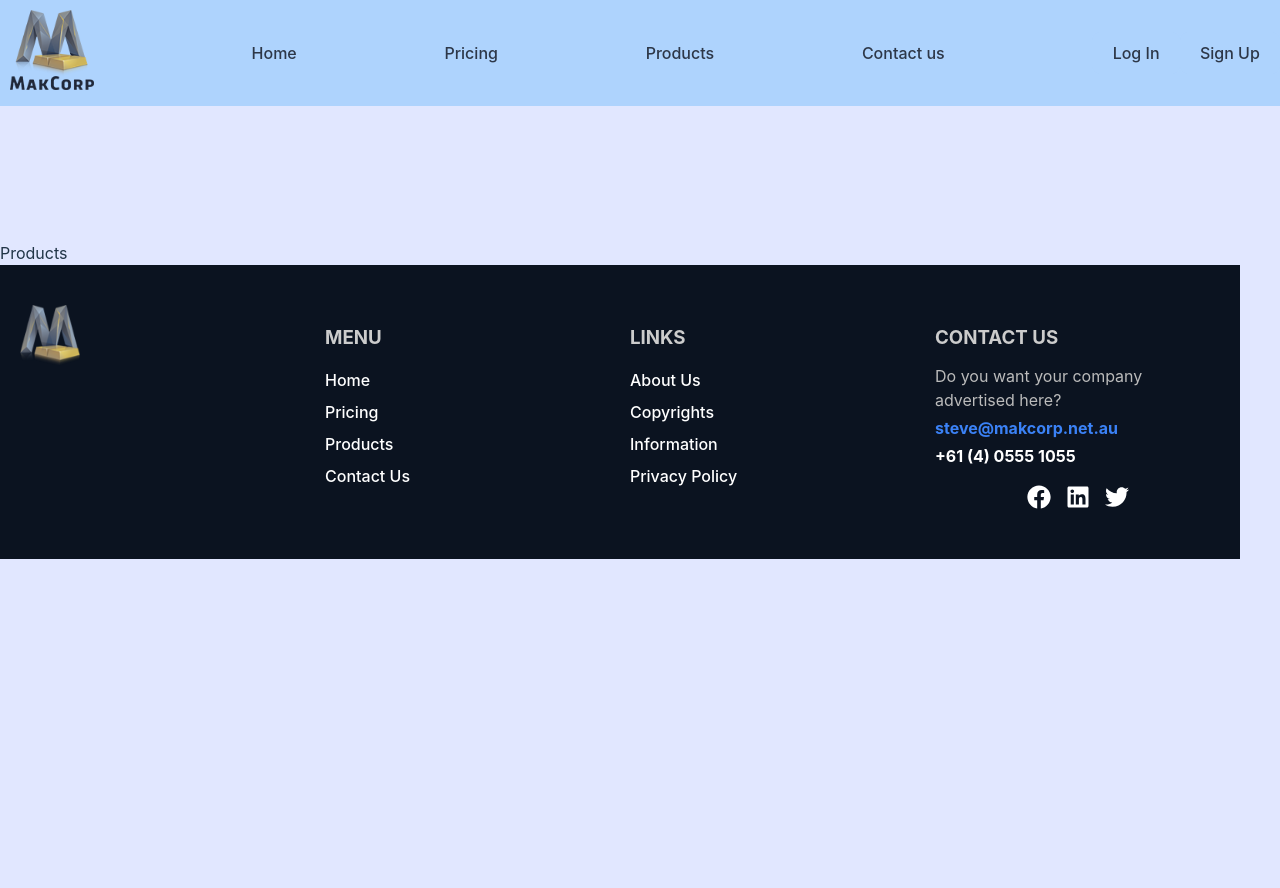
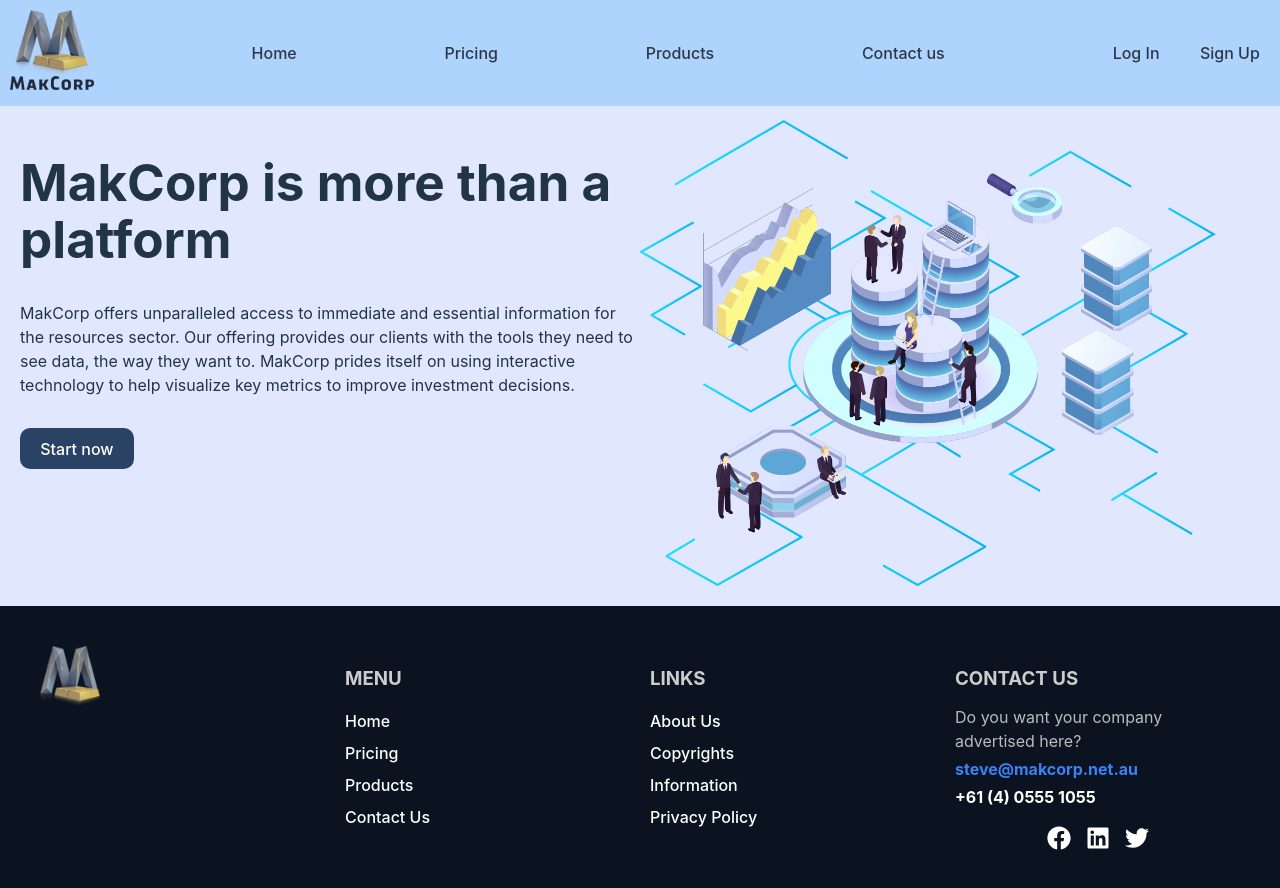
Before and after one commit to jayshah41/Puzzled, a React (Vite) app: page /products in a window 1280 px wide. Shown: the top 888 px of the page. Before the commit the page ends 800 px from the top, so only its background shows below. Built offline with nearby package versions, Linux system fonts and the light colour scheme.

Commit message:
Created the top of the products page

```diff
--- /dev/null
+++ b/src/components/ProductsHero.jsx
@@ -0,0 +1,19 @@
+import React from 'react';
+import productsHeaderImage from '../assets/products-header-image.png';
+import '../styles/GeneralStyles.css';
+
+const ProductsHero = () => {
+  return (
+    <div className="two-card-container standard-padding">
+        <div>
+        <h1>MakCorp is more than a platform</h1>
+        <p>MakCorp offers unparalleled access to immediate and essential information for the resources sector. Our offering provides our clients with the tools they need to see data, the way they want to.
+          MakCorp prides itself on using interactive technology to help visualize key metrics to improve investment decisions.</p>
+        <button className="defulatButton">Start now</button>
+        </div>
+        <img src={productsHeaderImage} style={{ width: '45vw'}}></img>
+    </div>
+  )
+}
+
+export default ProductsHero
--- a/src/pages/Products.jsx
+++ b/src/pages/Products.jsx
@@ -1,8 +1,11 @@
 import React from 'react'
+import ProductsHero from '../components/ProductsHero';
 
 const Products = () => {
   return (
-    <div>Products</div>
+    <>
+      <ProductsHero/>
+    </>
   )
 }
 
```
Also changed, not shown: src/assets/products-header-image.png (added).
